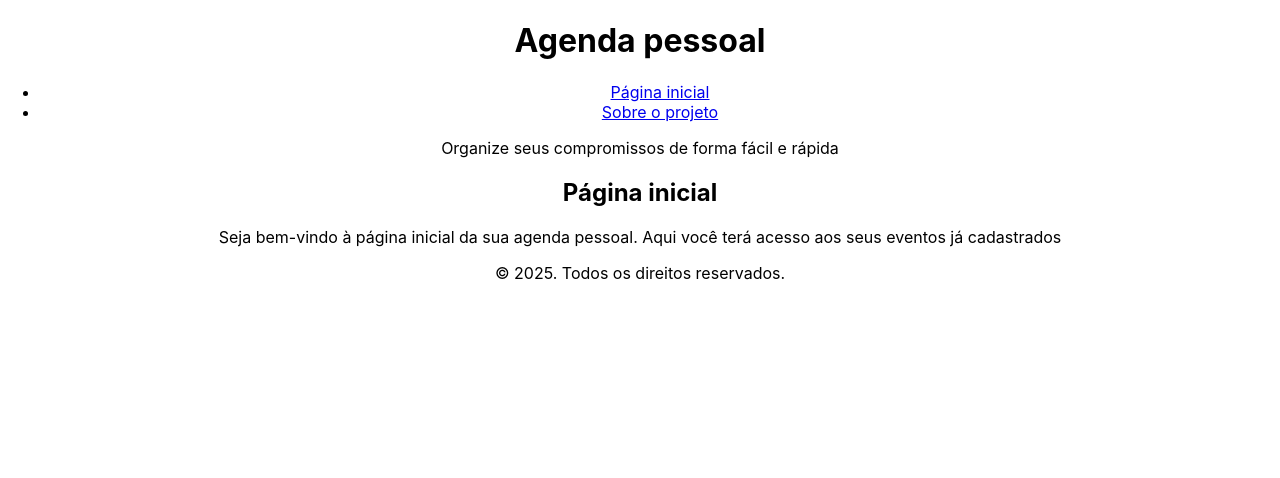
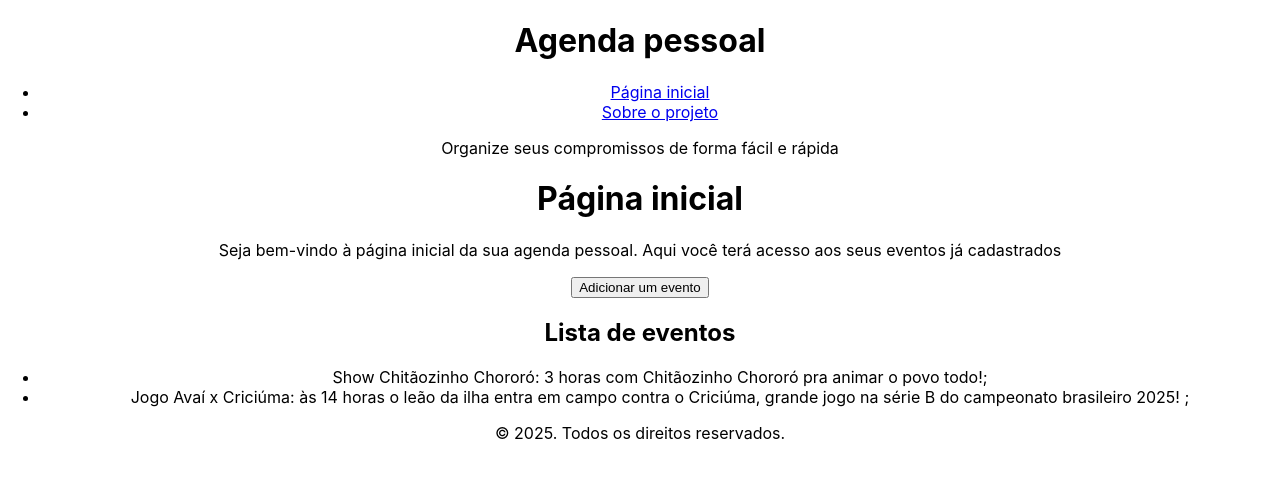
Before and after one commit to raulgelsleichter/Trabalho-Projeto-Aplicado, a React (Create React App) app in the folder agenda_compromissos/: page /home in a window 1280 px wide. Shown: the top 478 px of the page. Built offline with nearby package versions, Linux system fonts and the light colour scheme; the HTML template or start-up script is replaced by a standard one.

Commit message:
Criado componente Criarevento para adicionarmos novos eventos por meio de um formulário. Na página inicial Home, já temos uma lista pra armazenar os novos eventos, e ela já é um estado, o que significa que podemos alterá-la quando necessário

```diff
--- /dev/null
+++ b/agenda_compromissos/src/componentes/Criarevento/Criarevento.js
@@ -0,0 +1,40 @@
+import { useState } from "react";
+
+function Criarevento() {
+    let [titulo, mudarTitulo] = useState("");
+    let [descricao, mudarDescricao] = useState("");
+
+    const handleSubmit = (e) => {
+        e.preventDefault();
+        console.log("É hora do alert!");
+        alert(`Novo evento criado!
+        Título: ${titulo}
+        Descrição: ${descricao}`);
+        mudarTitulo("");
+        mudarDescricao("");
+    }
+
+    return (
+        <div>
+            <form onSubmit={handleSubmit}>
+                <label> Título do evento</label>
+                <input
+                    type="text"
+                    placeholder="Digite o título do evento"
+                    value={titulo}
+                    onChange={(e) => mudarTitulo(e.target.value)}
+                />
+
+                <label> Descrição do evento</label>
+                <textarea
+                    placeholder="Informe uma descrição desse evento"
+                    value={descricao}
+                    onChange={(e) => mudarDescricao(e.target.value)}
+                />
+                <input type="submit"></input>
+            </form>
+        </div>
+    )
+}
+
+export default Criarevento;
--- a/agenda_compromissos/src/componentes/Home/Home.js
+++ b/agenda_compromissos/src/componentes/Home/Home.js
@@ -1,8 +1,28 @@
+import { useState} from "react";
+import Criarevento from "../Criarevento/Criarevento";
+
 function Home() {
+    const [eventos, atualizarEventos] = useState([
+        { titulo: "Show Chitãozinho Chororó", descricao: "3 horas com Chitãozinho Chororó pra animar o povo todo!"},
+        { titulo: "Jogo Avaí x Criciúma", descricao: "às 14 horas o leão da ilha entra em campo contra o Criciúma, grande jogo na série B do campeonato brasileiro 2025! "}
+    ]);
+
+    function AdicionarEvento(novoEvento) {
+        atualizarEventos([...eventos, novoEvento]);
+    }
     return (
         <div>
-            <h2> Página inicial</h2>
+            <h1> Página inicial</h1>
             <p> Seja bem-vindo à página inicial da sua agenda pessoal. Aqui você terá acesso aos seus eventos já cadastrados</p>
+            <button onClick={() => AdicionarEvento({titulo: "Próxima festança dos blind", descricao: "Hoje às 14 horas próxima resenha pra gente bater papo! "})}>Adicionar um evento</button>
+            <h2> Lista de eventos</h2>
+            <ul>
+                {eventos.map((evento, index) => (
+                    <li key={index}>
+                        {evento.titulo}: {evento.descricao};
+                    </li>
+                ))}
+            </ul>
         </div>
     )
 }
```
